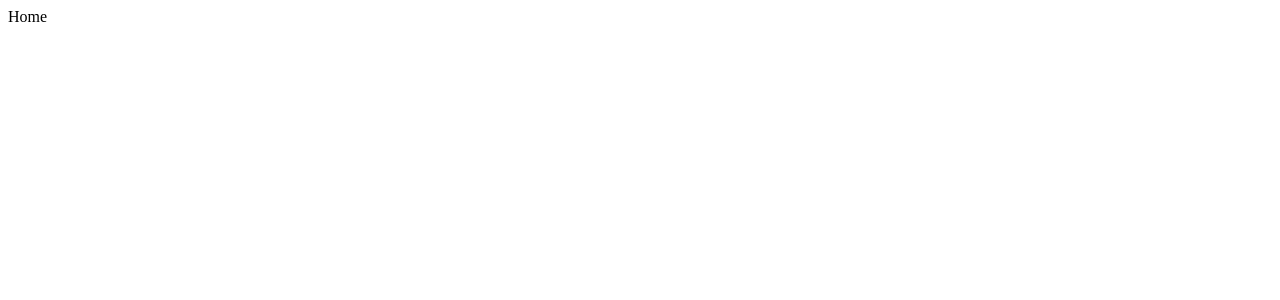
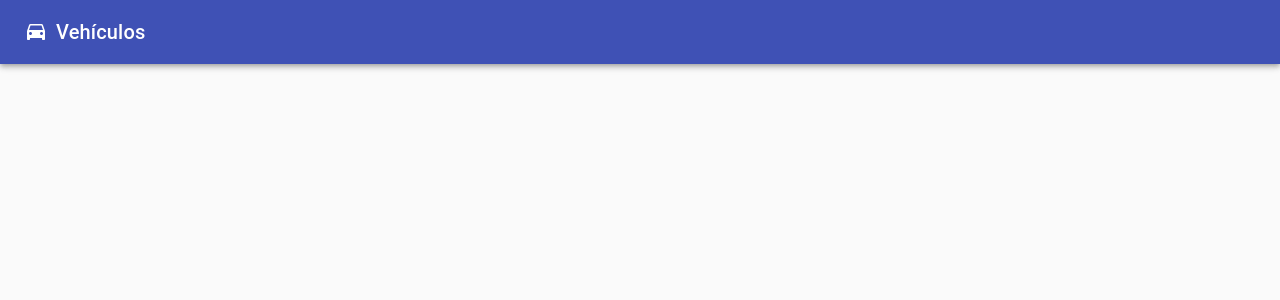
Before and after one commit to yojona/0110221, a React (Create React App) app in the folder client/: page / in a window 1280 px wide. Shown: the top 300 px of the page. Built offline with nearby package versions, Linux system fonts and the light colour scheme.

Commit message:
Add material-ui

```diff
--- a/client/package.json
+++ b/client/package.json
@@ -3,6 +3,8 @@
   "version": "0.1.0",
   "private": true,
   "dependencies": {
+    "@material-ui/core": "^4.11.2",
+    "@material-ui/icons": "^4.11.2",
     "@reduxjs/toolkit": "^1.5.0",
     "@testing-library/jest-dom": "^5.11.4",
     "@testing-library/react": "^11.1.0",
--- a/client/src/App.tsx
+++ b/client/src/App.tsx
@@ -1,10 +1,15 @@
 import React, { FC } from 'react';
 import { Provider } from 'react-redux';
+import Appbar from './components/Appbar';
 import store from './store';
+import AppIcon from '@material-ui/icons/DriveEta';
+import Layout from './components/Layout';
 
 const App: FC = () => (
   <Provider store={store}>
-    <div>Home</div>
+    <Layout>
+      <Appbar icon={<AppIcon />} title="Vehículos" />
+    </Layout>
   </Provider>
 );
 
--- /dev/null
+++ b/client/src/components/Appbar/index.tsx
@@ -0,0 +1,35 @@
+import { AppBar, makeStyles, Toolbar, Typography } from '@material-ui/core';
+import React, { FC, ReactNode } from 'react';
+
+type AppbarProps = {
+  icon: ReactNode;
+  title: string;
+};
+
+const useStyles = makeStyles({
+  container: {
+    display: 'flex',
+  },
+  icon: {
+    display: 'flex',
+    alignItems: 'center',
+    paddingRight: 8
+  },
+})
+
+const Appbar: FC<AppbarProps> = ({ icon, title }) => {
+  const classes = useStyles();
+
+  return (
+    <AppBar position="sticky">
+      <Toolbar>
+        <div className={classes.container}>
+          <span className={classes.icon}>{icon}</span>
+          <Typography variant="h6">{title}</Typography>
+        </div>
+      </Toolbar>
+    </AppBar>
+  )
+};
+
+export default Appbar;
--- /dev/null
+++ b/client/src/components/Layout/index.tsx
@@ -0,0 +1,20 @@
+
+import { makeStyles, Theme } from '@material-ui/core';
+import React, { FC } from 'react';
+
+const useStyles = makeStyles((theme: Theme) => ({
+  "@global": {
+    body: {
+      ...theme.typography.body1,
+      margin: 0,
+      background: theme.palette.background.default,
+    },
+  }
+}));
+
+const Layout: FC = ({ children }) => {
+  useStyles();
+  return <div>{children}</div>
+};
+
+export default Layout;
```
Also changed, not shown: 2 other files (tests, documents, lock files or other folders).
